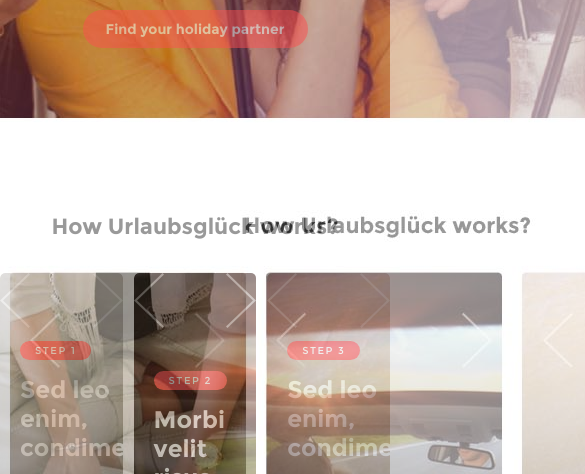
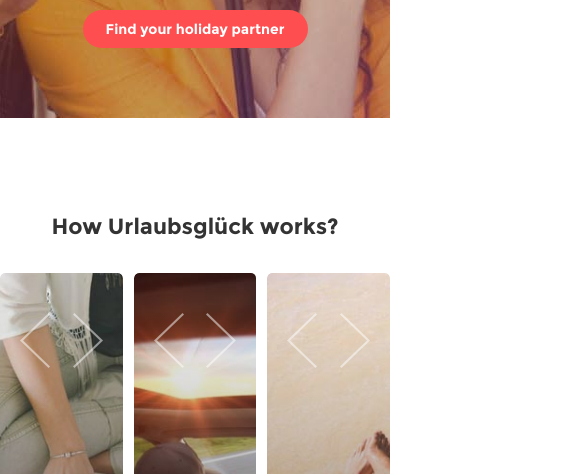
Before and after one commit to sparkof/sparkof.github.io, a website: page GoIT_FE_Homeworks/JSFE/index.html in a window 390 px wide. Shown: the part 582-1056 px from the top of the page, 585 px wide, since content can reach past the window. Drawn offline with Linux system fonts and the light colour scheme.

Commit message:
jsfe tablet completed

```diff
--- a/GoIT_FE_Homeworks/JSFE/index.html
+++ b/GoIT_FE_Homeworks/JSFE/index.html
@@ -43,7 +43,7 @@
 
 <div class="wrapper">
 
-    <section class="howItWorks">
+    <section class="howItWorks clearfix">
       <h1 class="hiw__title">How Urlaubsglück works?</h1>
 
       <div class="slider slider1">
@@ -121,6 +121,7 @@
 
     <section class="peoples">
       <h1 class="peoples__title">Meet a partner for your best holiday</h1>
+      <div class="clearfix">
       <div class="peoples__partner">
         <div class="peoples__portrait-wrapper">
           <div class="peoples__portrait-hider"><img src="img/1.png" alt="" class="peoples__portrait"></div>
@@ -157,6 +158,7 @@
         <p class="peoples__about">Based in Chicago. I love playing tennis and loud music.</p>
       </div>
 
+      </div>
       <a href="#" id="other-partners">See other partners</a>
     </section>
     <section class="discover">
@@ -178,7 +180,7 @@
       <div class="discover__newImages">
         <h2 class="discover__title">Discover holiday activity ideas</h2>
         <p class="discover__text">Hi! What are your holiday interests?</p>
-        <form class="discover__form" action="#" method="get">
+        <form class="discover__form clearfix" action="#" method="get">
           <input type="text" class="discover__tag" id="searchTag" placeholder="Enter your interests">
           <input type="button" class="discover__submit" value="Search partners">
         </form>
--- a/GoIT_FE_Homeworks/JSFE/src/scss/_masonry.scss
+++ b/GoIT_FE_Homeworks/JSFE/src/scss/_masonry.scss
@@ -11,6 +11,9 @@
 .grid-sizer,
 .grid-item {
   width: 100%;
+  @include respond-to(tab&desk) {
+    width: 31.5%;
+  }
 }
 
 .grid-item {
@@ -21,6 +24,10 @@
   background-repeat: no-repeat;
   border-radius: 5px;
   margin-bottom: 10px;
+  @include respond-to(tablet) {
+    height: 310px;
+    margin-bottom: 20px;
+  }
   &__text {
     color: #fff;
     font-size: 22px;
@@ -28,4 +35,9 @@
     text-align: center;
     display: block;
   }
+  &--width2 {
+    @include respond-to(tab&desk) {
+      width: 65.66%;
+    }
+  }
 }
--- a/GoIT_FE_Homeworks/JSFE/src/scss/_slider.scss
+++ b/GoIT_FE_Homeworks/JSFE/src/scss/_slider.scss
@@ -58,6 +58,8 @@
     left: 0;
     top: 0;
     @include respond-to(tab&desk) { display: block; }
+    @include respond-to(tablet) { top: 40px; left: 20px; }
+    // @include respond-to(desktop) { display: block; }
   }
   &__next {
     display: none;
@@ -67,6 +69,8 @@
     right: 0;
     top: 0;
     @include respond-to(tab&desk) { display: block; }
+    @include respond-to(tablet) { top: 40px; right: 20px; }
+    // @include respond-to(desktop) { display: block; }
   }
   &__number {
     display: inline-block;
@@ -79,6 +83,9 @@
     letter-spacing: 1.5px;
     margin-top: 68px;
     margin-left: 20px;
+    @include respond-to(tab&desk) {
+      margin-top: 212px;
+    }
   }
   &__title {
     margin-left: 20px;
@@ -94,6 +101,9 @@
     margin-left: 20px;
     margin-top: 15px;
     line-height: 1.2;
+    @include respond-to(tab&desk) {
+      margin-top: 12px;
+    }
   }
 }
 .slider1 .slider__slide {
@@ -101,14 +111,25 @@
   background-repeat: no-repeat;
   background-size: auto 120%;
   background-position: -77px -30px;
+  @include respond-to(tablet) {
+    background-size: auto 103%;
+    background-position: -202px 0;
+  }
 }
 .slider2 .slider__slide {
   background-repeat: no-repeat;
   background-size: auto 115%;
   background-position: -34px -25px;
   background-image: url('../../img/step2.jpg');
+  @include respond-to(tablet) {
+    background-size: auto 105%;
+    background-position: -172px -6px;
+  }
   .slider__number {
     margin-top: 98px;
+    @include respond-to(tab&desk) {
+      margin-top: 260px;
+    }
   }
 }
 .slider3 .slider__slide {
@@ -116,4 +137,8 @@
   background-size: auto 120%;
   background-position: -66px -30px;
   background-image: url('../../img/step3.jpg');
+  @include respond-to(tablet) {
+    background-size: auto 105%;
+    background-position: -191px -15px;
+  }
 }
--- a/GoIT_FE_Homeworks/JSFE/src/scss/style.scss
+++ b/GoIT_FE_Homeworks/JSFE/src/scss/style.scss
@@ -7,19 +7,19 @@
 $red: #ff4e50;
 $black: #333333;
 
-body::after {
-  content: '';
-  position: absolute;
-  top: 0;
-  left: 0;
-  width: 768px;
-  height: 9999px;
-  z-index: 999;
-  background-image: url('../../URLAUBSGLÜCK_Landing_tablet.jpg');
-  background-size: 768px auto;
-  background-repeat: no-repeat;
-  opacity: 0.5;
-}
+// body::after {
+//   content: '';
+//   position: absolute;
+//   top: 0;
+//   left: 0;
+//   width: 768px;
+//   height: 9999px;
+//   z-index: 999;
+//   background-image: url('../../URLAUBSGLÜCK_Landing_tablet.jpg');
+//   background-size: 768px auto;
+//   background-repeat: no-repeat;
+//   opacity: 0.5;
+// }
 
 //Media mixin
 @mixin respond-to($media) {
@@ -170,11 +170,24 @@
 //meet a partner
 .peoples {
   padding-top: 33px;
+  @include respond-to(tab&desk) {
+    padding-top: 96px;
+   }
+   .clearfix {
+     @include respond-to(tablet) {
+       margin: 0 auto;
+       width: 65%;
+       min-width: 485px;
+      }
+   }
   &__title {
     font-size: 21.98px;
     color: $black;
     text-align: center;
     margin-bottom: 14px;
+    @include respond-to(tab&desk) {
+      margin-bottom: 32px;
+     }
   }
   &__portrait-wrapper {
     position: relative;
@@ -211,6 +224,26 @@
   }
   &__partner {
     margin-bottom: 25px;
+    @include respond-to(tab&desk) {
+      float: left;
+      margin-bottom: 54px;
+      margin-right: 5.3%;
+     }
+    @include respond-to(tablet) {
+      width: 47%;
+    }
+    &:nth-of-type(2n) {
+      @include respond-to(tablet) {
+        float: left;
+        margin-bottom: 54px;
+        margin-right: 0px;
+       }
+    }
+    &:nth-of-type(n+2) {
+      @include respond-to(tablet) {
+        margin-bottom: 0;
+       }
+    }
   }
 }
 #other-partners {
@@ -224,20 +257,34 @@
   text-align: center;
   width: 92%;
   padding: 8px 0;
+  @include respond-to(tab&desk) {
+    margin-top: 33px;
+    max-width: 196px;
+   }
 }
 
 //discover holiday activity ideas
 .discover {
   padding-top: 34px;
   padding-bottom: 40px;
+  @include respond-to(tab&desk) {
+    padding-top: 96px;
+    padding-bottom: 100px;
+   }
   &__title {
     font-size: 22px;
     color: $black;
     text-align: center;
     margin-bottom: 13px;
+    @include respond-to(tab&desk) {
+      margin-bottom: 34px;
+     }
   }
   &__newImages {
     margin-top: 25px;
+    @include respond-to(tab&desk) {
+      margin-top: 75px;
+     }
   }
   &__text {
     font-family: Roboto, sans-serif;
@@ -249,6 +296,11 @@
   }
   &__form {
     margin-top: 15px;
+    @include respond-to(tab&desk) {
+      display: block;
+      margin: 37px auto 0;
+      max-width: 410px;
+     }
   }
   &__tag {
     display: block;
@@ -259,6 +311,10 @@
     font-family: Roboto, sans-serif;
     font-weight: 100;
     text-indent: 15px;
+    @include respond-to(tab&desk) {
+      max-width: 240px;
+      float: left;
+     }
   }
   &__submit {
     outline: none;
@@ -271,31 +327,60 @@
     border-radius: 25px;
     height: 40px;
     font-size: 13.96px;
+    @include respond-to(tab&desk) {
+      max-width: 160px;
+      margin-top: 0;
+      float: right;
+     }
   }
 }
 footer {
   border-top: 4px solid $red;
   padding-top: 16px;
+  @include respond-to(tab&desk) {
+    padding-top: 35px;
+   }
 }
 .footer__title {
   display: block;
   font-size: 16px;
   color: $red;
   text-align: center;
+  @include respond-to(tab&desk) {
+    float: left;
+    margin-left: 30px;
+   }
 }
 .list {
   margin-top: 12px;
+  @include respond-to(tab&desk) {
+    float: left;
+    margin-top: 0;
+    margin-left: 90px;
+    margin-right: 14px;
+   }
   &__title {
     color: $black;
     display: block;
     text-align: center;
     font-size: 14px;
+    @include respond-to(tab&desk) {
+      margin-bottom: 12px;
+     }
   }
   &__item {
     float: left;
     margin-right: 13px;
+    @include respond-to(tab&desk) {
+      font-size: 14px;
+      float: none;
+      margin-bottom: 5px;
+     }
     &:first-of-type {
       margin-left: 52px;
+      @include respond-to(tab&desk) {
+        margin-left: 0px;
+       }
     }
   }
   &__link {
@@ -310,12 +395,21 @@
 .designed {
   margin-top: 15px;
   padding-bottom: 18px;
+  @include respond-to(tab&desk) {
+    margin-top: 3px;
+    max-width: 120px;
+    margin-right: 29px;
+    float: right;
+   }
   &by {
     display: block;
     font-size: 10px;
     color: #ccc;
     text-align: center;
     letter-spacing: 1.2px;
+    @include respond-to(tab&desk) {
+      margin-left: 28px;
+     }
   }
   img {
     display: block;
```
Also changed, not shown: GoIT_FE_Homeworks/JSFE/build/css/style.css.
